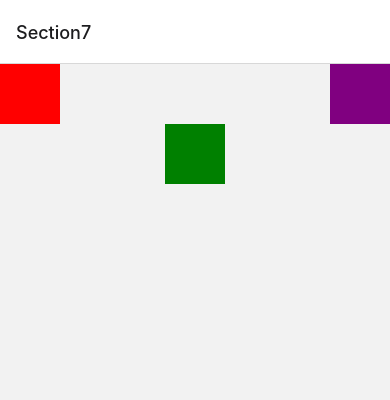
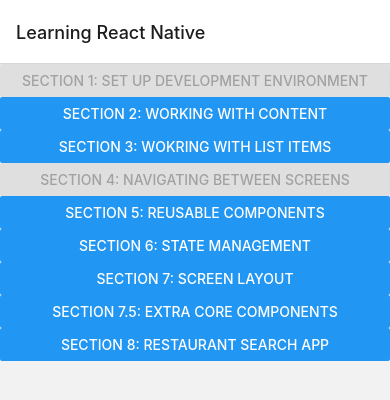
Before and after one commit to Tris-909/React_Native, a React Native app in the folder Section2/: screen / in a window 390 px wide. Shown: the top 400 px of the page. Built offline with nearby package versions, Linux system fonts and the light colour scheme.

Commit message:
Learning Section 7.5 and starting on Section 8

```diff
--- a/Section2/App.tsx
+++ b/Section2/App.tsx
@@ -16,6 +16,9 @@ import {
   ColorChangingApp,
   TextInputApp,
   Section7,
+  Section7_5,
+  SwitchShowCase,
+  Section8,
 } from './src/Screens';
 import {NavigationContainer} from '@react-navigation/native';
 import {createNativeStackNavigator} from '@react-navigation/native-stack';
@@ -25,8 +28,11 @@ const Stack = createNativeStackNavigator();
 function App(): React.JSX.Element {
   return (
     <NavigationContainer>
-      <Stack.Navigator initialRouteName="Section7">
-        <Stack.Screen name="Home" component={ComponentScreen} />
+      <Stack.Navigator initialRouteName="Home">
+        <Stack.Screen
+          name="Learning React Native"
+          component={ComponentScreen}
+        />
         <Stack.Screen name="Section2" component={ExcerciseSection2} />
         <Stack.Screen name="Section3" component={ExcerciseSection3} />
         <Stack.Screen name="Section5" component={ExcerciseSection5} />
@@ -38,6 +44,9 @@ function App(): React.JSX.Element {
         />
         <Stack.Screen name="Section6-TextInputApp" component={TextInputApp} />
         <Stack.Screen name="Section7" component={Section7} />
+        <Stack.Screen name="Section7_5" component={Section7_5} />
+        <Stack.Screen name="SwitchShowCase" component={SwitchShowCase} />
+        <Stack.Screen name="Section8" component={Section8} />
       </Stack.Navigator>
     </NavigationContainer>
   );
--- a/Section2/src/Screens/ComponentScreen.tsx
+++ b/Section2/src/Screens/ComponentScreen.tsx
@@ -1,5 +1,5 @@
 import React from 'react';
-import {Text, View, Button, StyleSheet} from 'react-native';
+import {View, Button} from 'react-native';
 import {NavigationProp} from '@react-navigation/native';
 
 export interface ComponentScreenProps {
@@ -9,32 +9,41 @@ export interface ComponentScreenProps {
 const ComponentScreen = ({navigation}: ComponentScreenProps) => {
   return (
     <View>
-      <Text style={styles.textStyle}>Section Screens</Text>
       <Button
-        title="Section2"
+        title="Section 1: Set up development environment"
+        disabled={true}
+      />
+      <Button
+        title="Section 2: Working with Content"
         onPress={() => navigation.navigate('Section2')}
       />
       <Button
-        title="Section3"
+        title="Section 3: Wokring with List Items"
         onPress={() => navigation.navigate('Section3')}
       />
+      <Button title="Section 4: Navigating between screens" disabled={true} />
       <Button
-        title="Section5"
+        title="Section 5: Reusable components"
         onPress={() => navigation.navigate('Section5')}
       />
       <Button
-        title="Section6"
+        title="Section 6: State Management"
         onPress={() => navigation.navigate('Section6')}
+      />
+      <Button
+        title="Section 7: SCreen Layout"
+        onPress={() => navigation.navigate('Section7')}
+      />
+      <Button
+        title="Section 7.5: Extra Core Components"
+        onPress={() => navigation.navigate('Section7_5')}
+      />
+      <Button
+        title="Section 8: Restaurant Search App"
+        onPress={() => navigation.navigate('Section8')}
       />
     </View>
   );
 };
 
-const styles = StyleSheet.create({
-  textStyle: {
-    color: 'crimson',
-    fontSize: 30,
-  },
-});
-
 export default ComponentScreen;
--- /dev/null
+++ b/Section2/src/Screens/Secion8.tsx
@@ -0,0 +1,8 @@
+import React from 'react';
+import {View} from 'react-native';
+
+const Section8 = () => {
+  return <View></View>;
+};
+
+export default Section8;
--- /dev/null
+++ b/Section2/src/Screens/Section7.5/Section7,5.tsx
@@ -0,0 +1,16 @@
+import React from 'react';
+import {View, Button} from 'react-native';
+import {NavigationProp} from '@react-navigation/native';
+
+const Section7_5 = ({navigation}: {navigation: NavigationProp<any, any>}) => {
+  return (
+    <View>
+      <Button
+        title="Switch & ActivityIndicator & Modal Component"
+        onPress={() => navigation.navigate('SwitchShowCase')}
+      />
+    </View>
+  );
+};
+
+export default Section7_5;
--- /dev/null
+++ b/Section2/src/Screens/Section7.5/SwitchComponent.tsx
@@ -0,0 +1,90 @@
+import React, {useState} from 'react';
+import {
+  Switch,
+  Text,
+  View,
+  Button,
+  ActivityIndicator,
+  Modal,
+  StyleSheet,
+} from 'react-native';
+
+const SwitchShowCase = () => {
+  const [isEnabled, setIsEnabled] = useState(false);
+  const [isOpen, setIsOpen] = useState(false);
+
+  return (
+    <View>
+      <View style={styles.parent}>
+        <Switch
+          value={isEnabled}
+          onValueChange={value => setIsEnabled(value)}
+          trackColor={{false: 'black', true: 'white'}}
+          thumbColor={isEnabled ? 'black' : 'white'}
+        />
+        <Text> The current value is {isEnabled ? 'true' : 'false'} </Text>
+      </View>
+      {isEnabled && (
+        <View style={{justifyContent: 'center', alignItems: 'center'}}>
+          <ActivityIndicator size="large" color="black" />
+          <Text> Is Loading, Please Wait... </Text>
+        </View>
+      )}
+      {isEnabled && (
+        <View>
+          <Button title="Open Modal" onPress={() => setIsOpen(true)} />
+          <View style={styles.centerView}>
+            <Modal
+              visible={isOpen}
+              onRequestClose={() => setIsOpen(false)}
+              onDismiss={() => console.log('Modal dismissed')}
+              transparent={true}
+              animationType="fade">
+              <View style={styles.centerView}>
+                <View style={styles.modalContainer}>
+                  <Text>This is a modal</Text>
+                  <Button title="Hide Modal" onPress={() => setIsOpen(false)} />
+                </View>
+              </View>
+            </Modal>
+          </View>
+        </View>
+      )}
+    </View>
+  );
+};
+
+const styles = StyleSheet.create({
+  parent: {
+    width: 100,
+    height: 100,
+    flexDirection: 'column',
+    alignItems: 'center',
+    justifyContent: 'center',
+    backgroundColor: 'grey',
+    alignSelf: 'center',
+    marginBottom: 20,
+  },
+  centerView: {
+    flex: 1,
+    justifyContent: 'center',
+    alignItems: 'center',
+  },
+  modalContainer: {
+    width: 200,
+    height: 200,
+    flexDirection: 'column',
+    alignItems: 'center',
+    justifyContent: 'center',
+    backgroundColor: 'white',
+    borderRadius: 20,
+    shadowColor: '#000',
+    shadowOffset: {
+      width: 0,
+      height: 2,
+    },
+    shadowRadius: 4,
+  },
+});
+
+export default SwitchShowCase;
--- a/Section2/src/Screens/index.tsx
+++ b/Section2/src/Screens/index.tsx
@@ -7,6 +7,9 @@ import ColorApp from './Section6/ColorApp';
 import ColorChangingApp from './Section6/ColorChangingApp';
 import TextInputApp from './Section6/TextInputApp';
 import Section7 from './Section7';
+import Section7_5 from './Section7.5/Section7,5';
+import SwitchShowCase from './Section7.5/SwitchComponent';
+import Section8 from './Secion8';
 
 export {
   ComponentScreen,
@@ -18,4 +21,7 @@ export {
   ColorChangingApp,
   TextInputApp,
   Section7,
+  Section7_5,
+  SwitchShowCase,
+  Section8,
 };
```
